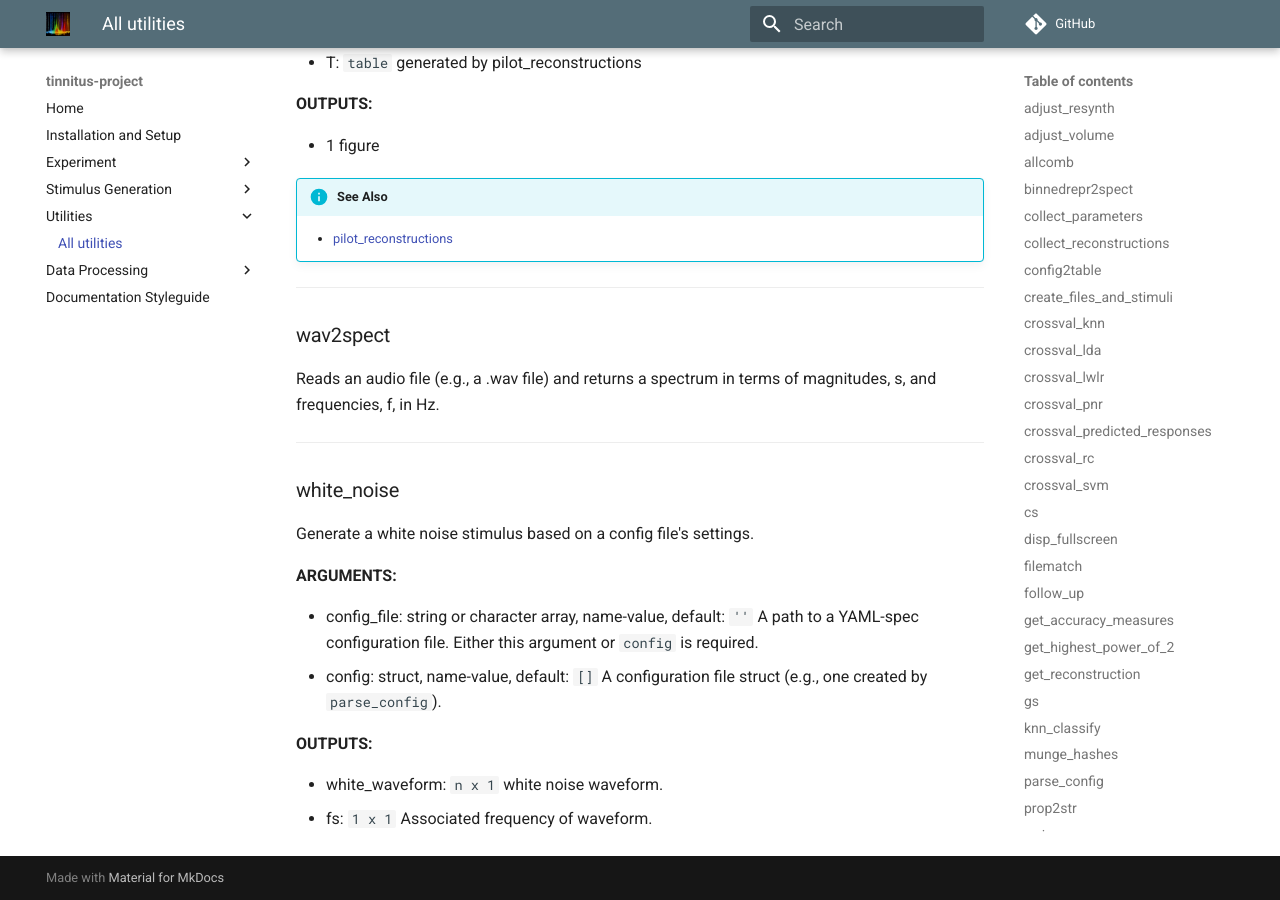
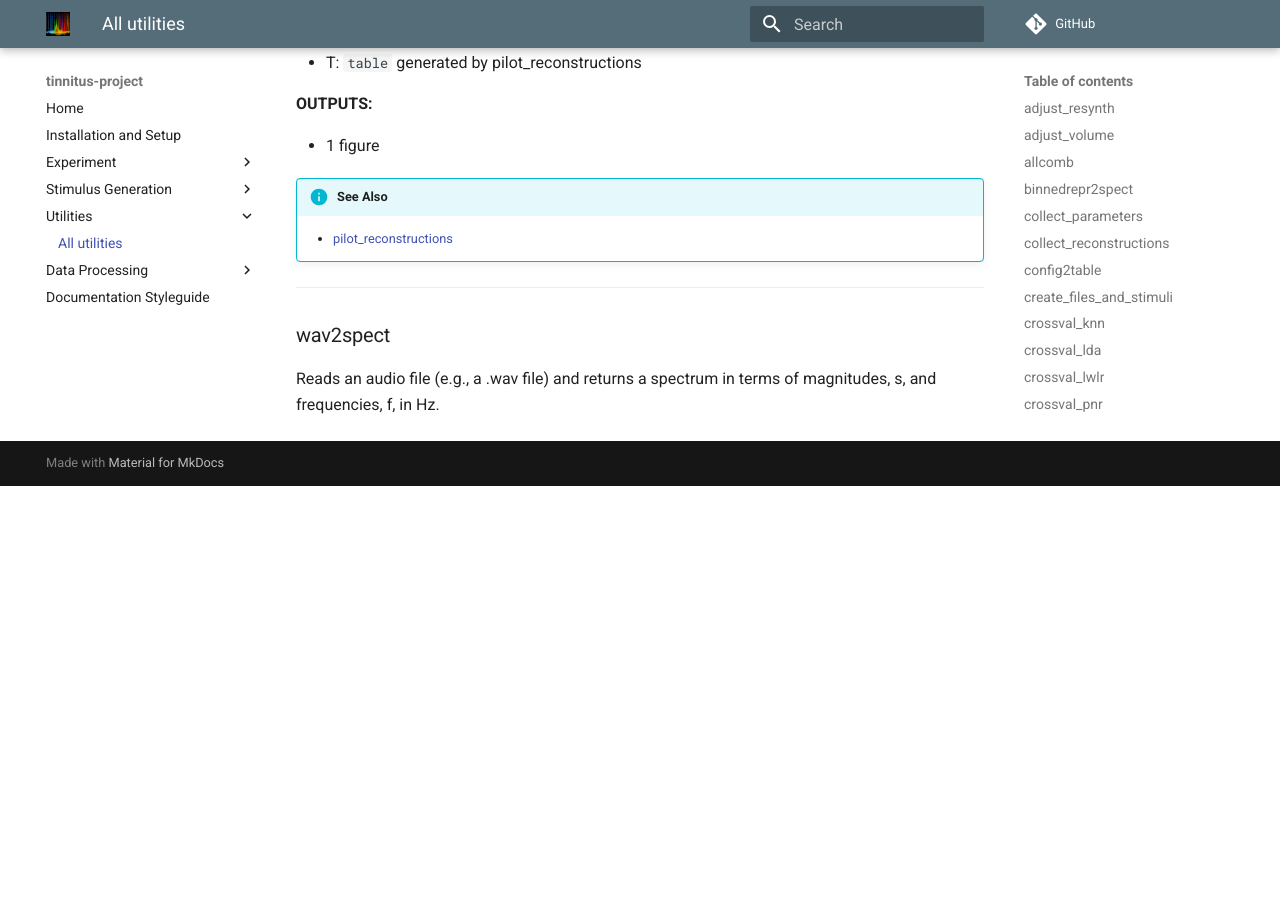
Before and after one commit to The-Lammert-Lab/tinnitus-reconstruction, an MkDocs documentation site: the page built from docs/utils.md, in a window 1280 px wide and 900 px high, scrolled down 25176 px. Built offline with MkDocs 1.6.1 and Material for MkDocs 9.7.7, drawn with Linux system fonts in a browser that asks for light colours; comment, search, counter and statistics services are not loaded; after the commit the page ends 25662 px from its top, so only the background shows below that.

Commit message:
🤖 Auto-update doc files

```diff
--- a/docs/utils.md
+++ b/docs/utils.md
@@ -1476,26 +1476,3 @@ and generates a figure with a uitable for easy viewing.
 
 Reads an audio file (e.g., a .wav file) and returns a spectrum
 in terms of magnitudes, s, and frequencies, f, in Hz.
-
-
-
-
-
--------
-
-### white_noise
-Generate a white noise stimulus based on a config file's settings.
-
-**ARGUMENTS:**
-
-- config_file: string or character array, name-value, default: ``''``
-A path to a YAML-spec configuration file.
-Either this argument or ``config`` is required.
-- config: struct, name-value, default: ``[]``
-A configuration file struct
-(e.g., one created by ``parse_config``).
-
-**OUTPUTS:**
-
-- white_waveform: `n x 1` white noise waveform.
-- fs: `1 x 1` Associated frequency of waveform.
```
Also changed, not shown: docs/stimgen/AbstractBinnedStimulusGenerationMethod.md (+16 -1 lines), docs/stimgen/AbstractStimulusGenerationMethod.md (+15 -0 lines), docs/stimgen/BernoulliStimulusGeneration.md (+3 -1 lines), docs/stimgen/GaussianPriorStimulusGeneration.md (+4 -2 lines), docs/stimgen/UniformNoiseStimulusGeneration.md (+1 -1 lines).
